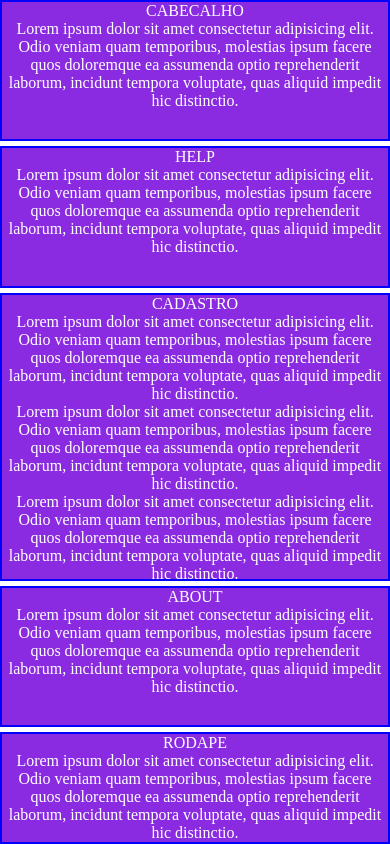
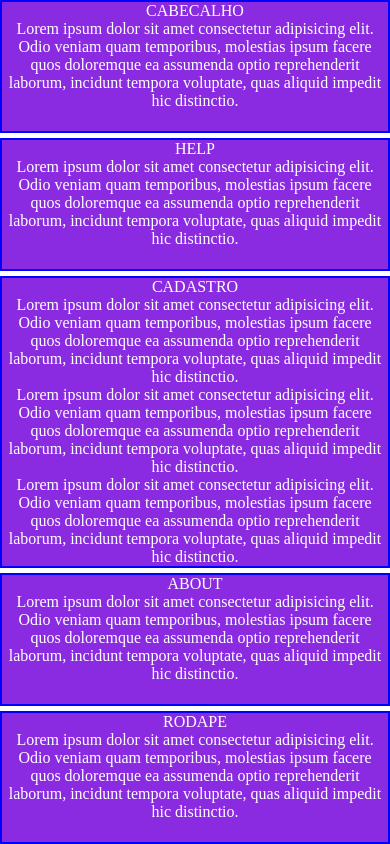
Before and after one commit to 1TDSPW-2024/exemplo-grid, a plain HTML site: page index.html in a window 390 px wide. Drawn offline with Linux system fonts and the light colour scheme.

Commit message:
Layout avançado grid-template-areas com @media-queries.

```diff
--- a/css/estilo.css
+++ b/css/estilo.css
@@ -10,16 +10,68 @@
 
   grid-template-columns: 1fr 1fr;
   grid-template-rows: 1fr 1fr 1fr 1fr;
-  gap:5px
+  gap:5px;
+
+  grid-template-areas:
+  'cabecalho cabecalho'
+  'help cadastro'
+  'about cadastro'
+  'rodape rodape'
+  ;
 }
 
-.container :nth-child(1){
+.cabecalho{
+  grid-area: cabecalho;
+}
+
+.help{
+  grid-area: help;
+}
+
+.about{
+  grid-area: about;
+}
+
+.cadastro{
+  grid-area: cadastro;
+}
+
+.rodape{
+  grid-area: rodape;
+}
+
+
+@media screen and (max-width:670px) {
+
+.container{
+  grid-template-rows: 1fr 1fr 1fr 1fr 1fr;
+  grid-template-areas:
+  'cabecalho cabecalho'
+  'help help'
+  'cadastro cadastro'
+  'about about'
+  'rodape rodape'
+  ;
+}
+
+}
+
+
+
+.box{
+  background-color: blueviolet;
+  color: #fff;
+  text-align: center;
+  border: 2px solid #0000ff;
+}
+
+/* .container :nth-child(1){ */
   /* grid-column-start: 1;
   grid-column-end: 3; */
   /* grid-column: 1 / 3; */
-  grid-column: span 2;
-}
-
+  /* grid-column: span 2;
+} */
+/*
 .container :nth-child(2){
   grid-column: span 1;
 }
@@ -62,17 +114,7 @@
     .container{
       font-size:0.6rem;
     }
-  }
-
-
-.box{
-  background-color: blueviolet;
-  color: #fff;
-  text-align: center;
-  border: 2px solid #0000ff;
-}
-
-
+  } */
 
 
 
--- a/index.html
+++ b/index.html
@@ -12,22 +12,22 @@
 
     <!-- div.container>div*9.box.box-${Box-$} -->
     <div class="container">
-        <div class="box box-1">CABECALHO
+        <div class="box box-1 cabecalho">CABECALHO
             <p>Lorem ipsum dolor sit amet consectetur adipisicing elit. Odio veniam quam temporibus, molestias ipsum facere quos doloremque ea assumenda optio reprehenderit laborum, incidunt tempora voluptate, quas aliquid impedit hic distinctio.</p>
         </div>
-        <div class="box box-2">HELP
+        <div class="box box-2 help">HELP
             <p>Lorem ipsum dolor sit amet consectetur adipisicing elit. Odio veniam quam temporibus, molestias ipsum facere quos doloremque ea assumenda optio reprehenderit laborum, incidunt tempora voluptate, quas aliquid impedit hic distinctio.</p>
         </div>
-        <div class="box box-3">CADASTRO
+        <div class="box box-3 cadastro">CADASTRO
             <p>Lorem ipsum dolor sit amet consectetur adipisicing elit. Odio veniam quam temporibus, molestias ipsum facere quos doloremque ea assumenda optio reprehenderit laborum, incidunt tempora voluptate, quas aliquid impedit hic distinctio.</p>
             <p>Lorem ipsum dolor sit amet consectetur adipisicing elit. Odio veniam quam temporibus, molestias ipsum facere quos doloremque ea assumenda optio reprehenderit laborum, incidunt tempora voluptate, quas aliquid impedit hic distinctio.</p>
             <p>Lorem ipsum dolor sit amet consectetur adipisicing elit. Odio veniam quam temporibus, molestias ipsum facere quos doloremque ea assumenda optio reprehenderit laborum, incidunt tempora voluptate, quas aliquid impedit hic distinctio.</p>
 
         </div>
-        <div class="box box-4">ABOUT
+        <div class="box box-4 about">ABOUT
             <p>Lorem ipsum dolor sit amet consectetur adipisicing elit. Odio veniam quam temporibus, molestias ipsum facere quos doloremque ea assumenda optio reprehenderit laborum, incidunt tempora voluptate, quas aliquid impedit hic distinctio.</p>
         </div>
-        <div class="box box-5">RODAPE
+        <div class="box box-5 rodape">RODAPE
             <p>Lorem ipsum dolor sit amet consectetur adipisicing elit. Odio veniam quam temporibus, molestias ipsum facere quos doloremque ea assumenda optio reprehenderit laborum, incidunt tempora voluptate, quas aliquid impedit hic distinctio.</p>
         </div>
     </div>
```
